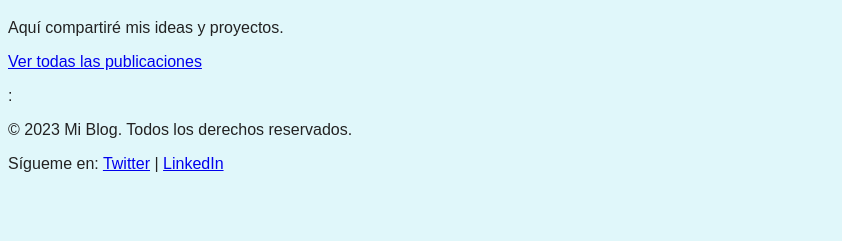
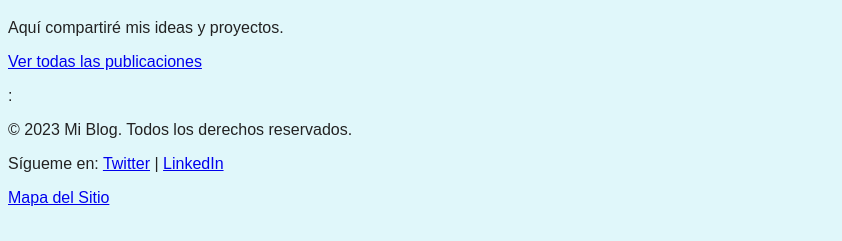
Before and after one commit to YaraaaBayas/my-personal-blog, a plain HTML site: page index.html in a window 1280 px wide. Shown: the part 61-302 px from the top of the page, without its empty margins (0-842 px from the left). Drawn offline with Linux system fonts and the light colour scheme.

Commit message:
feat: Añadir enlace al mapa del sitio en el pie de página

```diff
--- a/index.html
+++ b/index.html
@@ -12,5 +12,7 @@
       <footer>:
          <p>&copy; 2023 Mi Blog. Todos los derechos reservados.</p>
          <p>Sígueme en: <a href="#">Twitter</a> | <a href="#">LinkedIn</a></p>
+         <p><a href="#">Mapa del Sitio</a></p>
+      </footer>
    </body>
 </html>
```
